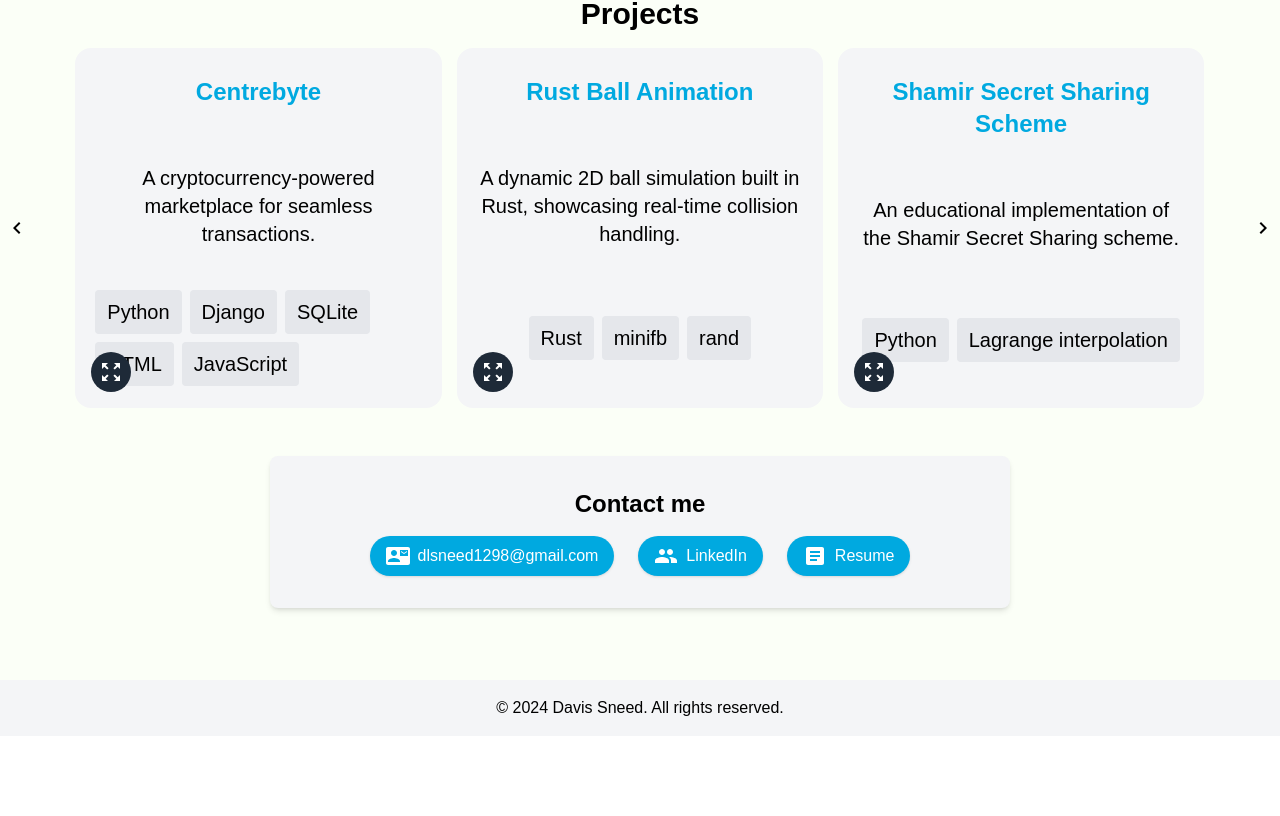
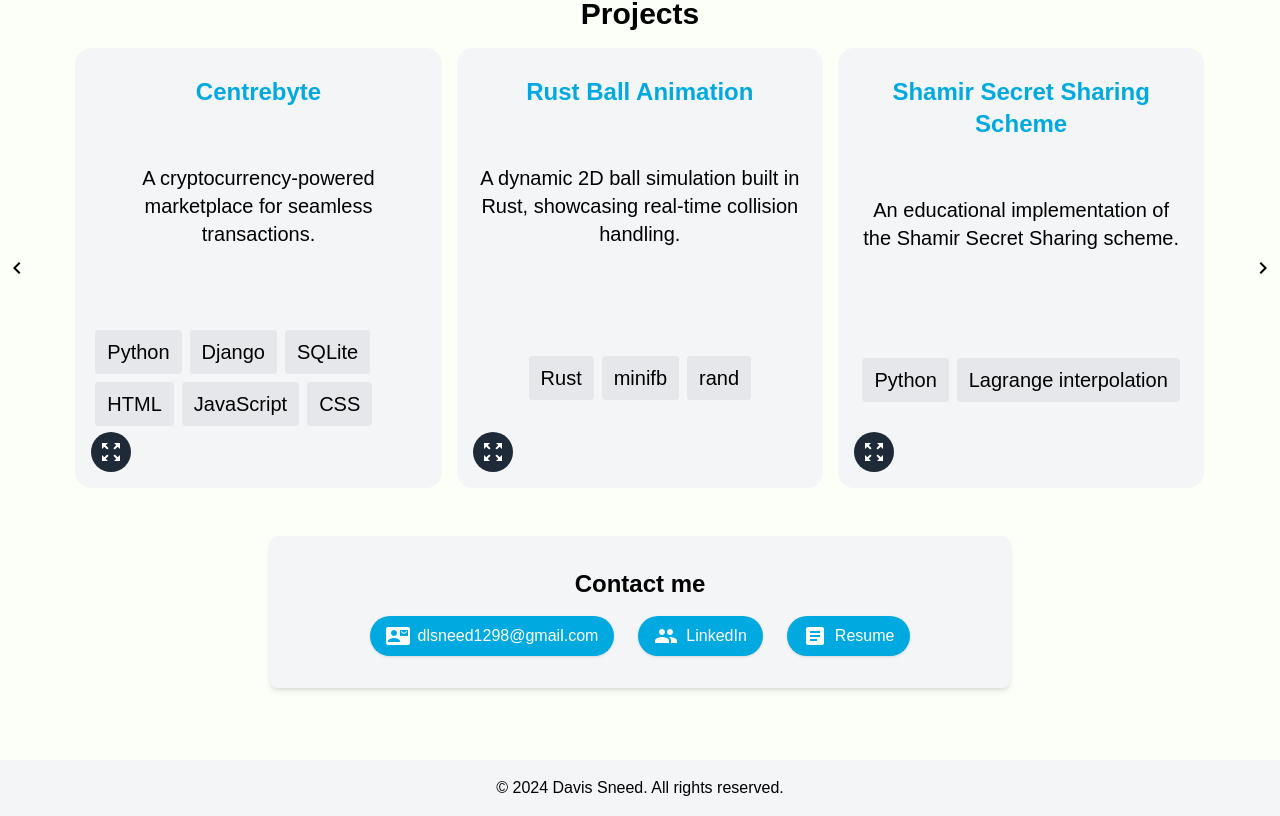
Before and after one commit to dsneed123/dsneedy, a Next.js app: page / in a window 1280 px wide. Shown: the part 1268-2084 px from the top of the page. Before the commit the page ends 2004 px from the top, so only its background shows below. Built offline with nearby package versions, Linux system fonts and the light colour scheme.

Commit message:
modal height

```diff
--- a/src/app/components/Projects.tsx
+++ b/src/app/components/Projects.tsx
@@ -15,7 +15,7 @@ const projects = [
     imageAlt: 'Centrebyte Marketplace',
     shortDescription: 'A cryptocurrency-powered marketplace for seamless transactions.',
     fullDescription: 'A cryptocurrency-powered marketplace that facilitates seamless transactions between buyers and sellers. Users benefit from features like instant payment processing, transparent records, and reduced fees. The integrated cryptocurrency wallet enables quick deposits and withdrawals, allowing for secure trading without intermediaries.',
-    technologies: 'Python, Django, SQLite, HTML, JavaScript',
+    technologies: 'Python, Django, SQLite, HTML, JavaScript, CSS',
     link: 'http://centrebyte.com'
   },
   {
@@ -125,7 +125,7 @@ const Projects = () => {
         <SwiperSlide
         key={index}
         className="bg-[#F4F5F7] p-5 h-50 rounded-2xl flex flex-col justify-between items-start"
-        style={{ height: "45vh", position: "relative" }}
+        style={{ height: "55vh", position: "relative" }}
         >
         <div className="flex flex-col items-start h-full">
           <div className="flex flex-col justify-between w-full mt-2 mb-6">
```
